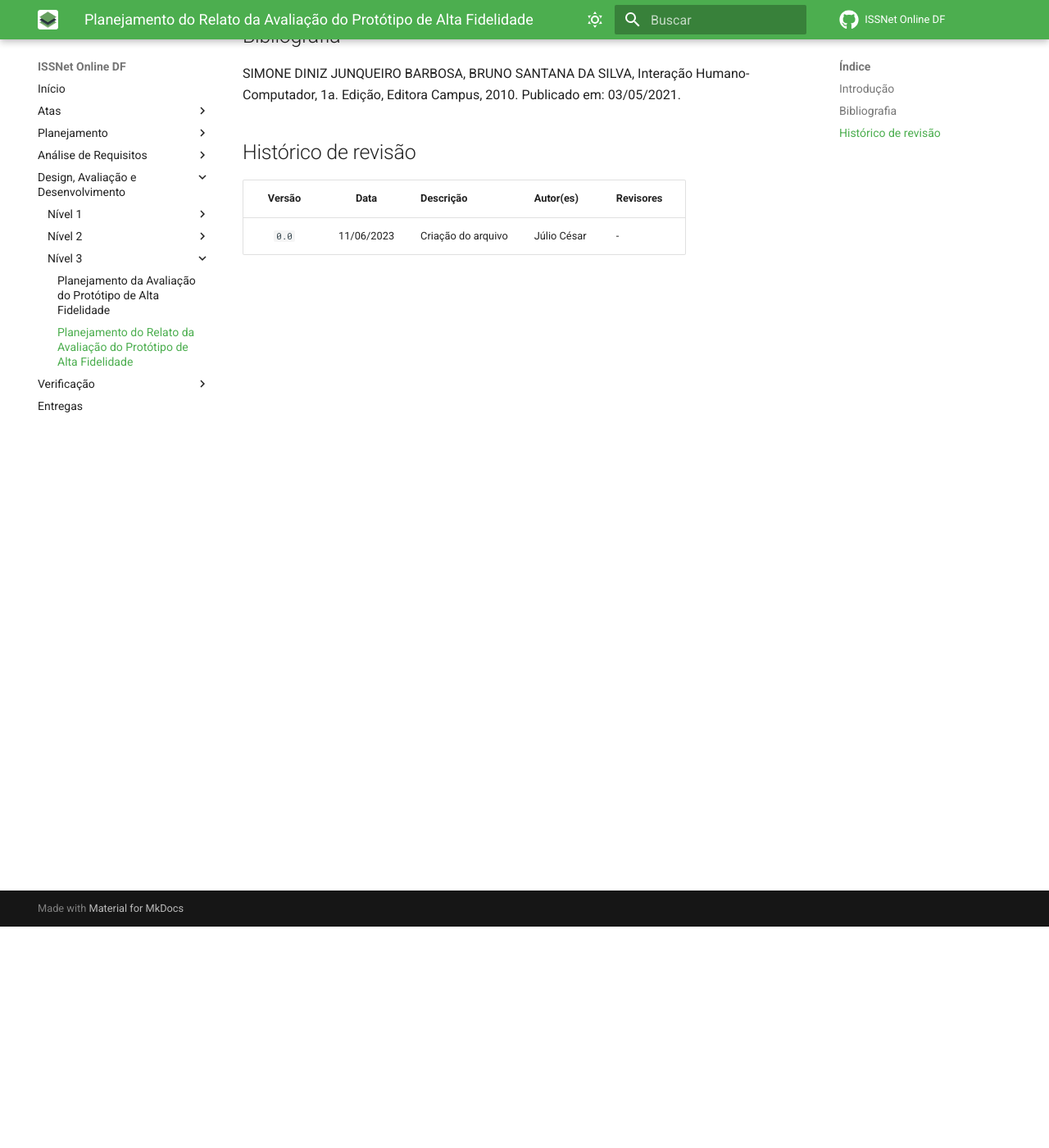
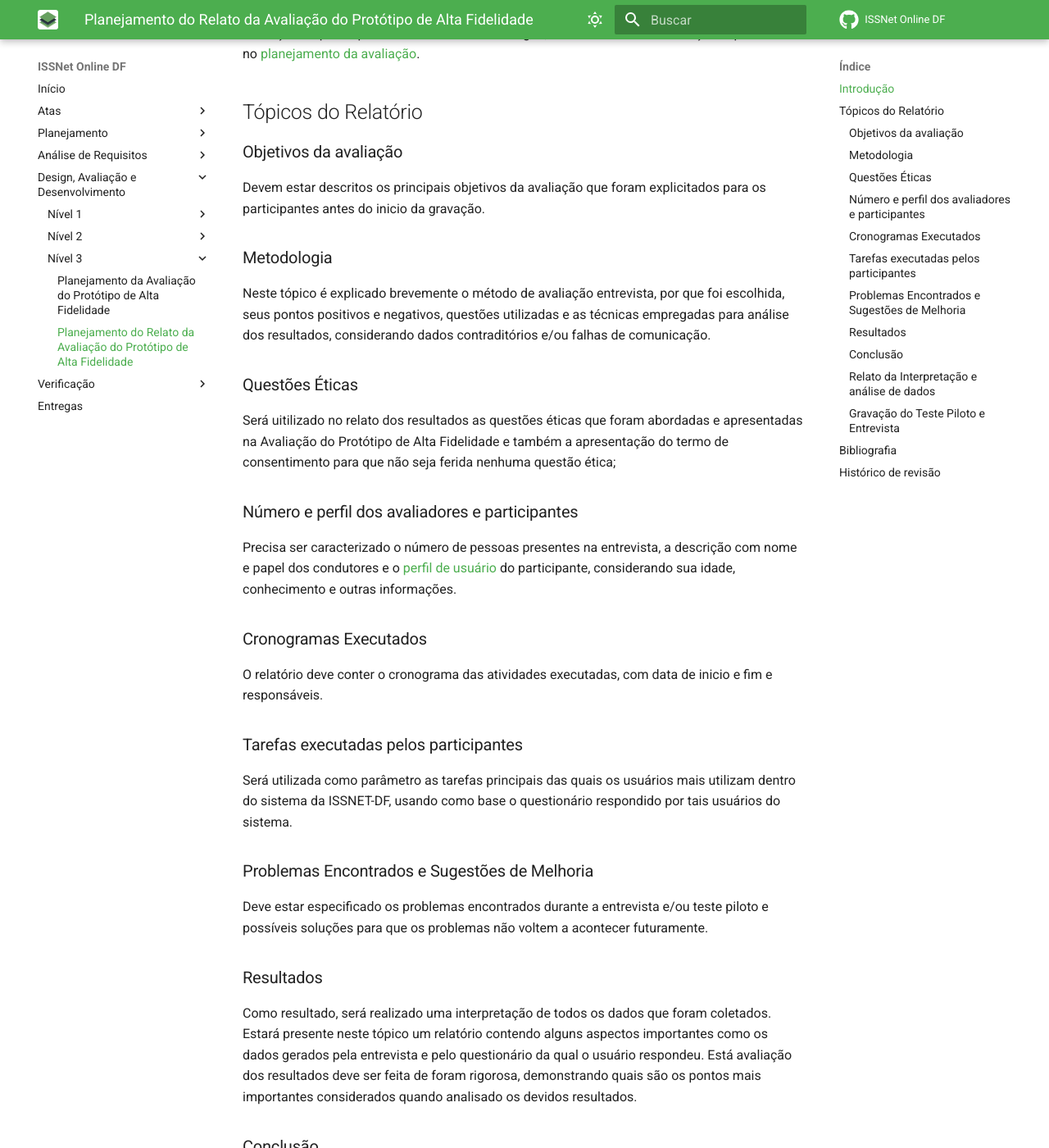
Before and after one commit to Interacao-Humano-Computador/2023.1-ISSNet, an MkDocs documentation site: the page built from gitpages/docs/design_avaliacao_desenvolvimento/nivel3/plan_relato_altafidelidade.md, in a window 1280 px wide and 1400 px high, scrolled down 270 px. Shown: the whole window at 82% size. Built offline with MkDocs 1.6.1 and Material for MkDocs 9.7.7, drawn with Linux system fonts in a browser that asks for light colours; comment, search, counter and statistics services are not loaded; some of the changed text lies outside the part shown.

Commit message:
Adiciona planejamento do relato de alta fidelidade
Co-authored-by: Marcus Vinicius <marcusv.dantas10@gmail.com>

```diff
--- a/gitpages/docs/design_avaliacao_desenvolvimento/nivel3/plan_relato_altafidelidade.md
+++ b/gitpages/docs/design_avaliacao_desenvolvimento/nivel3/plan_relato_altafidelidade.md
@@ -1,7 +1,39 @@
 # Planejamento do Relato da Avaliação do Protótipo de Alta Fidelidade
 
 ## Introdução
+O objetivo deste documento é o planejamento da estrutura que o relatório dos resultados da avaliação do protótipo de alta fidelidade deve seguir, considerando as informações apresentadas no [planejamento da avaliação](./plan_avaliacao_altafidelidade.md).
 
+## Tópicos do Relatório
+### Objetivos da avaliação
+Devem estar descritos os principais objetivos da avaliação que foram explicitados para os participantes antes do inicio da gravação.
+### Metodologia
+Neste tópico é explicado brevemente o método de avaliação entrevista, por que foi escolhida, seus pontos positivos e negativos, questões utilizadas e as técnicas empregadas para análise dos resultados, considerando dados contraditórios e/ou falhas de comunicação.
+
+### Questões Éticas
+Será uitilizado no relato dos resultados as questões éticas que foram abordadas e apresentadas na Avaliação do Protótipo de Alta Fidelidade e também a apresentação do termo de consentimento para que não seja ferida nenhuma questão ética;
+
+### Número e perfil dos avaliadores e participantes
+Precisa ser caracterizado o número de pessoas presentes na entrevista, a descrição com nome e papel dos condutores e o [perfil de usuário](../../analise_de_requisitos/perfil_de_usuario.md) do participante, considerando sua idade, conhecimento e outras informações.
+### Cronogramas Executados
+O relatório deve conter o cronograma das atividades executadas, com data de inicio e fim e responsáveis.
+
+### Tarefas executadas pelos participantes
+Será utilizada como parâmetro as tarefas principais das quais os usuários mais utilizam dentro do sistema da ISSNET-DF, usando como base o questionário respondido por tais usuários do sistema.
+
+### Problemas Encontrados e Sugestões de Melhoria
+Deve estar especificado os problemas encontrados durante a entrevista e/ou teste piloto e possíveis soluções para que os problemas não voltem a acontecer futuramente.
+
+### Resultados
+Como resultado, será realizado uma interpretação de todos os dados que foram coletados. Estará presente neste tópico um relatório contendo alguns aspectos importantes como os dados gerados pela entrevista e pelo questionário da qual o usuário respondeu. Está avaliação dos resultados deve ser feita de foram rigorosa, demonstrando quais são os pontos mais importantes considerados quando analisado os devidos resultados.
+
+### Conclusão
+Quando feito uma avaliação, é necessário que estejam contidos diversos fatores que são importantes das quais foram identificados durante o decorrer da avaliação, uma vez que fatores externos podem afetar os resultados de alguma maneira. Por fim, durante o planejamento do relato, está sendo levado em consideração também a metodologia que está sendo empregada durante o desenvolvimento. Junto a isso, é importante ressaltar que qualquer alteração feita e apresentada fora do relato e que sejam identificados pela equipe, essas descobertas serão descritas de forma detalhada na avaliação.
+
+### Relato da Interpretação e análise de dados
+O relato dos resultados ira apresentar um relatório contendo uma analise dos dados coletados durante a aplicação do Protótipo de Alta Fidelidade em conjunto com uma lista dos problemas que foram identificados.
+
+### Gravação do Teste Piloto e Entrevista
+Será utilizada e postado as gravações caso seja necessário revisar algum detalhe importante durante a realização da entrevista, possibilitando uma maior precisão dos dados, já que nos permite perceber detalhes que foram as vezes nem notados.
 
 <!-- ## Referências -->
 <!-- FONTES CITADAS UTILIZADAS PARA EMBASAR O TEXTO. REMOVER CASO NÃO HOUVER  -->
@@ -15,4 +47,5 @@
 
 | Versão     | Data        | Descrição                                 | Autor(es)       | Revisores       |
 | :--------: | :---------: | ----------------------------------------- | --------------- | --------------- |
-| `0.0`      | 11/06/2023  | Criação do arquivo                        | Júlio César     | - |
+| `0.0`      | 11/06/2023  | Criação do arquivo                        | Júlio César     | Arthur D'Assumpção<br>Gabriel de Souza |
+| `0.1`      | 12/06/2023  | Versão Inicial                            | Júlio César<br>Marcus Vinicius| Arthur D'Assumpção<br>Gabriel de Souza|
```
